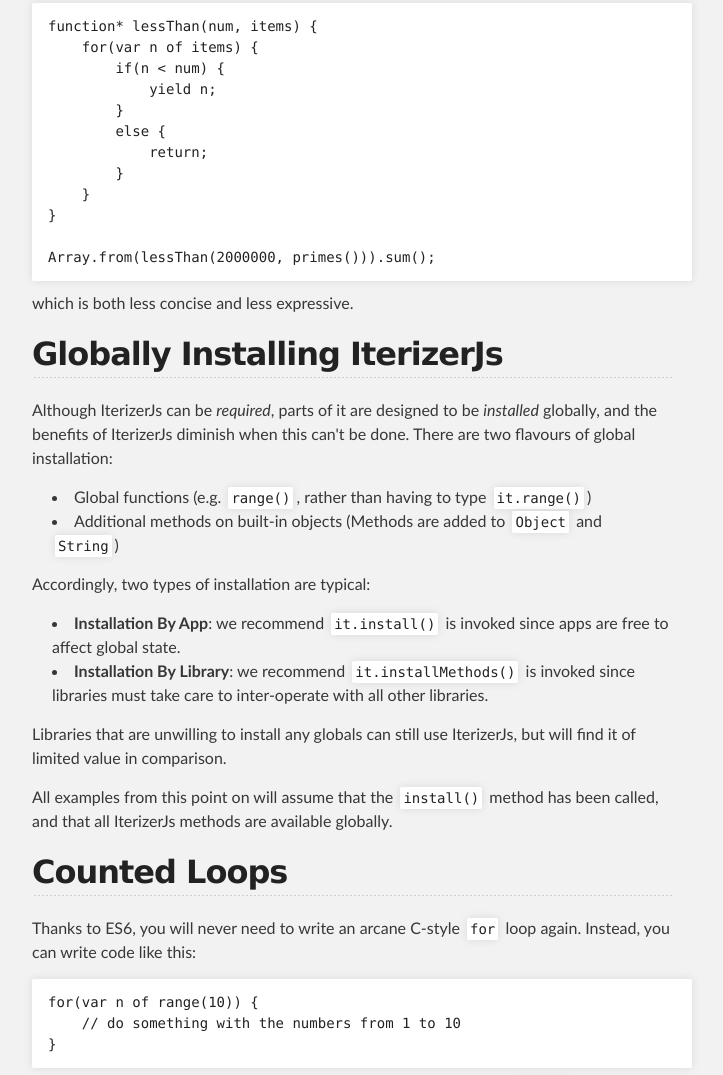
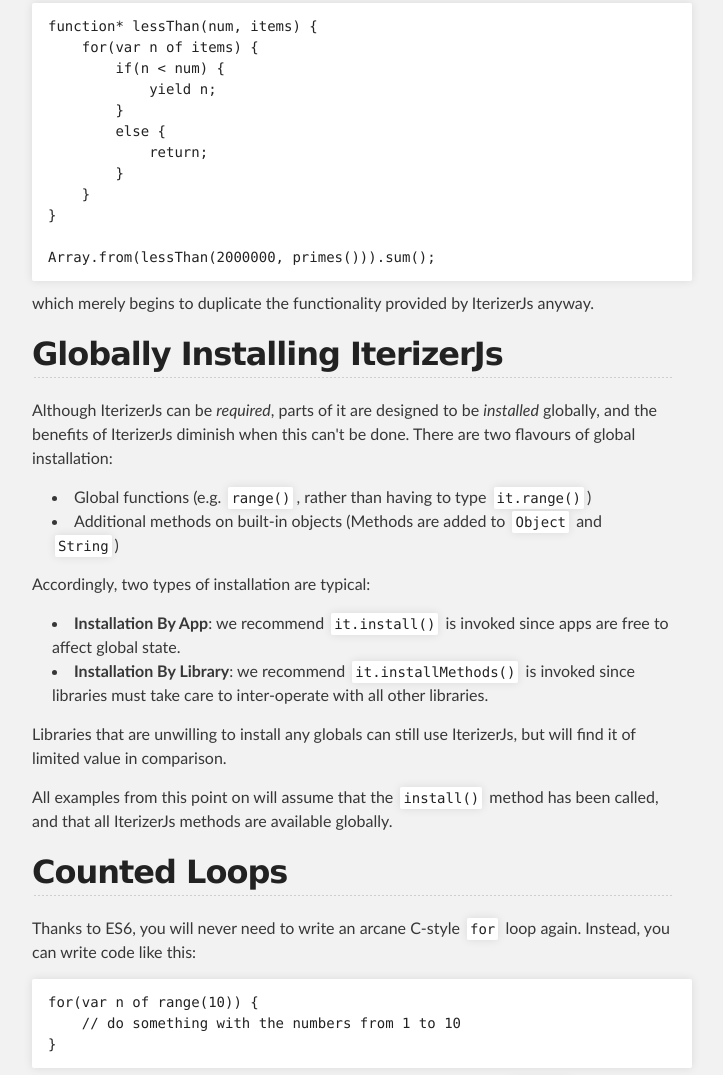
Before and after one commit to dchambers/iterizerjs, a plain HTML site: page index.html in a window 1280 px wide. Shown: the part 1517-2592 px from the top of the page, without its empty margins (288-1011 px from the left). Drawn offline with Linux system fonts and the light colour scheme.

```diff
--- a/index.html
+++ b/index.html
@@ -98,7 +98,7 @@
 Array.from(lessThan(2000000, primes())).sum();
 </code></pre>
 
-<p>which is both less concise and less expressive.</p>
+<p>which merely begins to duplicate the functionality provided by IterizerJs anyway.</p>
 
 <h2>
 <a name="globally-installing-iterizerjs" class="anchor" href="#globally-installing-iterizerjs"><span class="octicon octicon-link"></span></a>Globally Installing IterizerJs</h2>
```
Also changed, not shown: params.json (+1 -1 lines).
